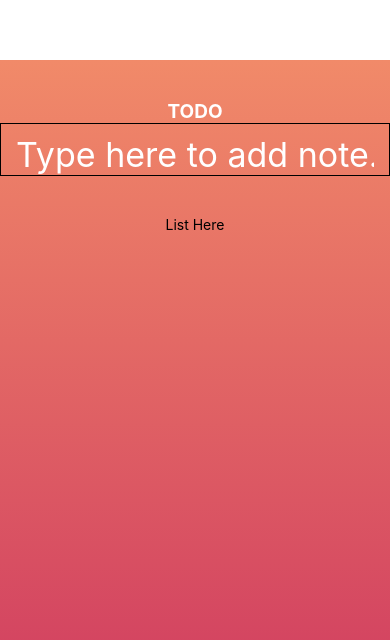
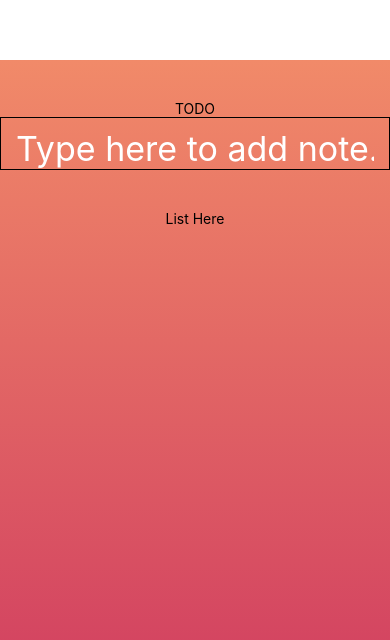
Before and after one commit to longlch/expo_react_native, a React Native app: screen / in a window 390 px wide. Shown: the part 140-780 px from the top of the page. Built offline with nearby package versions, Linux system fonts and the light colour scheme.

Commit message:
Refactor class

```diff
--- a/app/Main.js
+++ b/app/Main.js
@@ -6,7 +6,7 @@ import {LinearGradient} from 'expo-linear-gradient'
 import {primaryGradientArray} from "./utils/Colors";
 import Header from "./components/Header";
 import Input from "./components/Input";
-import ItemList from "./components/ItemList";
+import TodoItem from "./components/TodoItem";
 
 const headerTitle = "TODO"
 export default class Main extends Component {
@@ -18,7 +18,7 @@ export default class Main extends Component {
 
                 <Header title={headerTitle}></Header>
                 <Input/>
-                <ItemList/>
+                <TodoItem/>
             </LinearGradient>
         );
     }
--- a/app/components/Header.js
+++ b/app/components/Header.js
@@ -5,7 +5,7 @@ export default class Header extends Component {
     render() {
         const {title} = this.props;
         return (
-            <View style={styles.headerContainer}>
+            <View style={styles.container}>
                 <Text style={styles.headerText}>{title}</Text>
             </View>
         );
@@ -13,11 +13,11 @@ export default class Header extends Component {
 }
 
 const styles = StyleSheet.create({
-    headerContainer:{
+    container:{
         marginTop: 40,
         alignItems: 'center'
     },
-    headerText: {
+    text: {
         fontSize: 19,
         fontWeight: 'bold',
         color: 'white'
--- a/app/components/ItemList.js
+++ b/app/components/TodoItem.js
@@ -1,11 +1,11 @@
 import React, {Component} from 'react';
 import {StyleSheet, Text, View} from "react-native";
 
-export default class ItemList extends Component {
+export default class TodoItem extends Component {
 
     render() {
         return (
-            <View style={styles.ListContainer}>
+            <View style={styles.container}>
                 <Text>List Here</Text>
             </View>
         );
@@ -13,11 +13,11 @@ export default class ItemList extends Component {
 }
 
 const styles = StyleSheet.create({
-    ListContainer:{
+    container:{
         marginTop: 40,
         alignItems: 'center'
     },
-    headerText: {
+    text: {
         fontSize: 19,
         fontWeight: 'bold',
         color: 'white'
```
Also changed, not shown: 1 other file (tests, documents, lock files or other folders).
